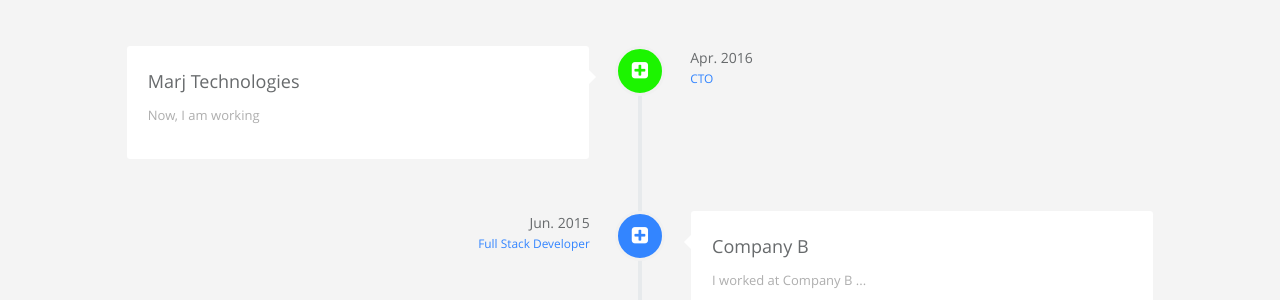
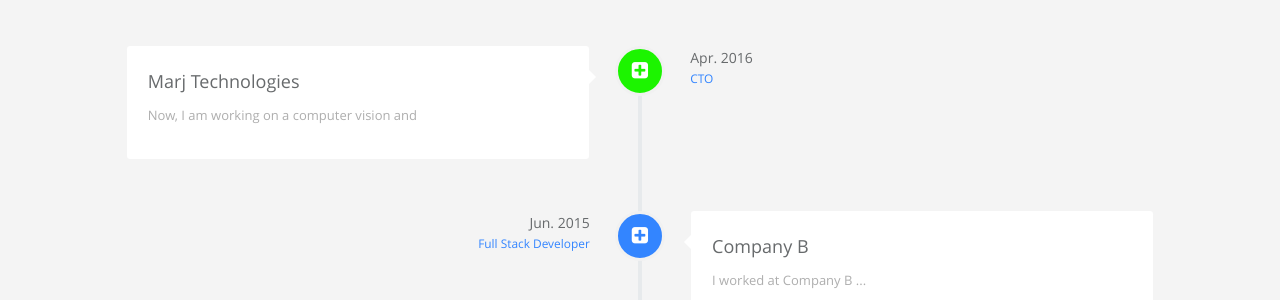
Before and after one commit to mounicarajput/modern-whale, a Jekyll site: the page built from index.html, in a window 1280 px wide and 900 px high, scrolled down 876 px. Shown: the part 154-454 px from the top of the window. Built offline with Jekyll 4.4.1, drawn with Linux system fonts in a browser that asks for light colours.

Commit message:
careers.yml: updated detail in desc

```diff
--- a/_data/index/careers.yml
+++ b/_data/index/careers.yml
@@ -2,7 +2,7 @@
     detail: Marj Technologies
     i18n: marj technologies
   desc:
-    detail: 'Now, I am working '
+    detail: 'Now, I am working on a computer vision and '
     i18n: company_a_desc
   date:
     detail: Apr. 2016
```
